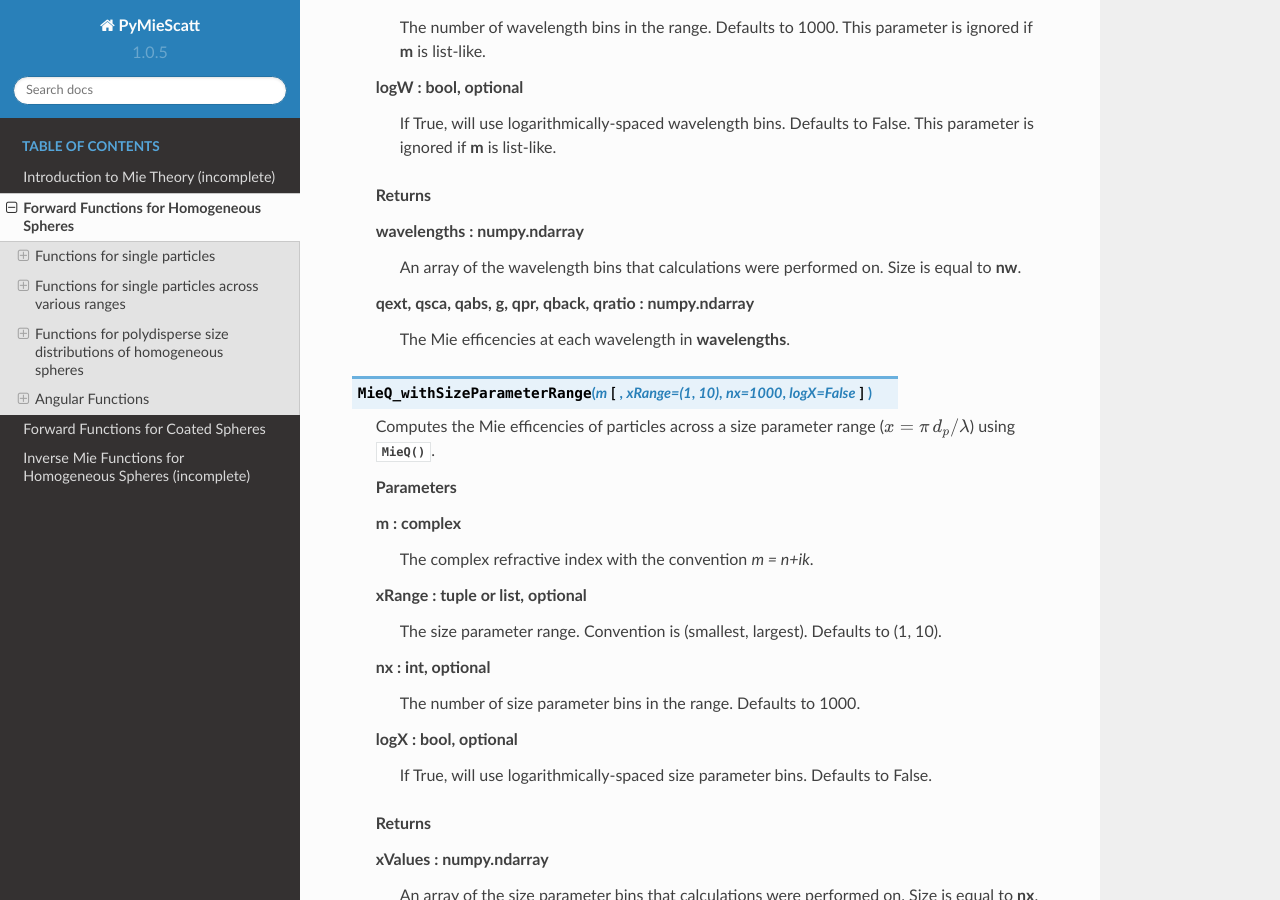
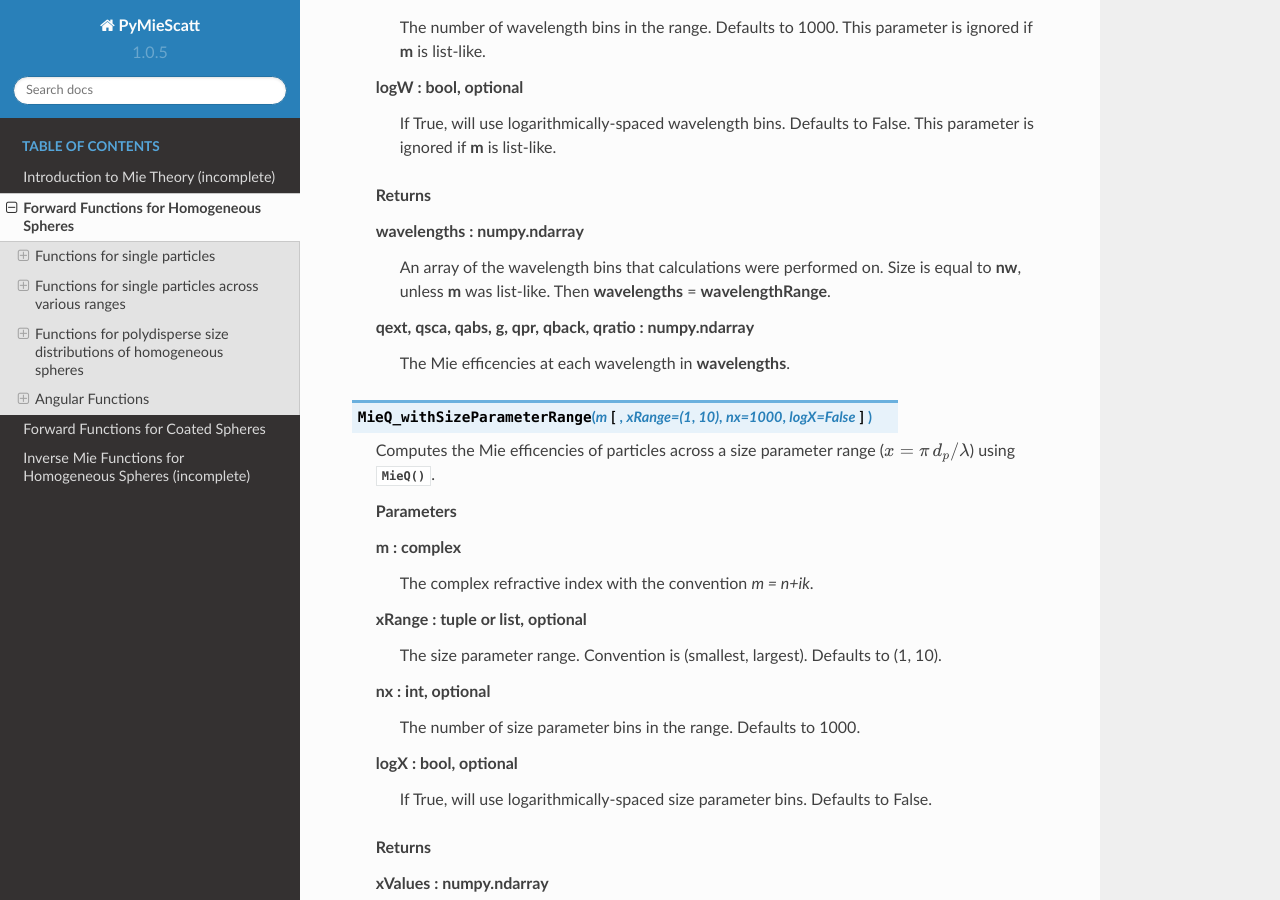
Before and after one commit to bsumlin/PyMieScatt, a Sphinx documentation site: the page built from docs/forward.rst, in a window 1280 px wide and 900 px high, scrolled down 6273 px. Built offline with Sphinx 7.4.7 and the Read the Docs theme 2.0.0, drawn with Linux system fonts in a browser that asks for light colours; formulas are drawn with MathJax 3; pages that are not in the unit, such as notebooks, are missing from menus.

Commit message:
minor
Finishing the updated docs for MieQ_withWavelengthRange()

```diff
--- a/docs/forward.rst
+++ b/docs/forward.rst
@@ -257,7 +257,7 @@ Functions for single particles across various ranges
 
 
    wavelengths : numpy.ndarray
-	An array of the wavelength bins that calculations were performed on. Size is equal to **nw**.
+	An array of the wavelength bins that calculations were performed on. Size is equal to **nw**, unless **m** was list-like. Then **wavelengths** = **wavelengthRange**.
    qext, qsca, qabs, g, qpr, qback, qratio : numpy.ndarray
 	The Mie efficencies at each wavelength in **wavelengths**.
 
```
